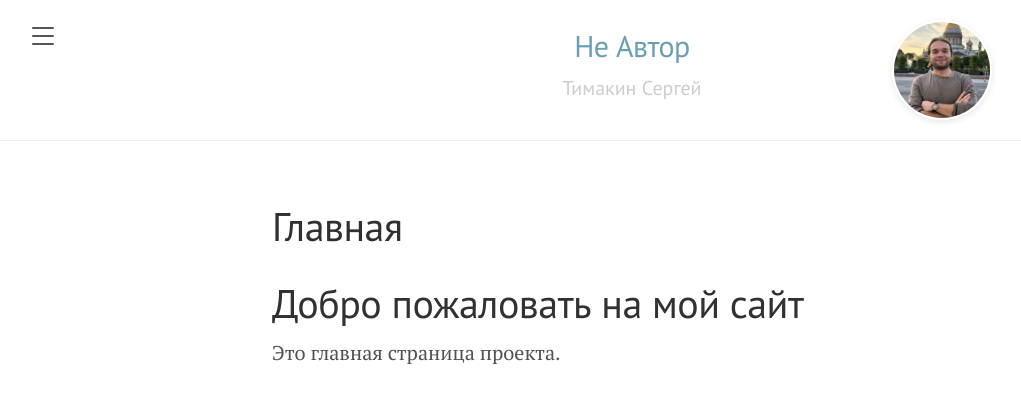
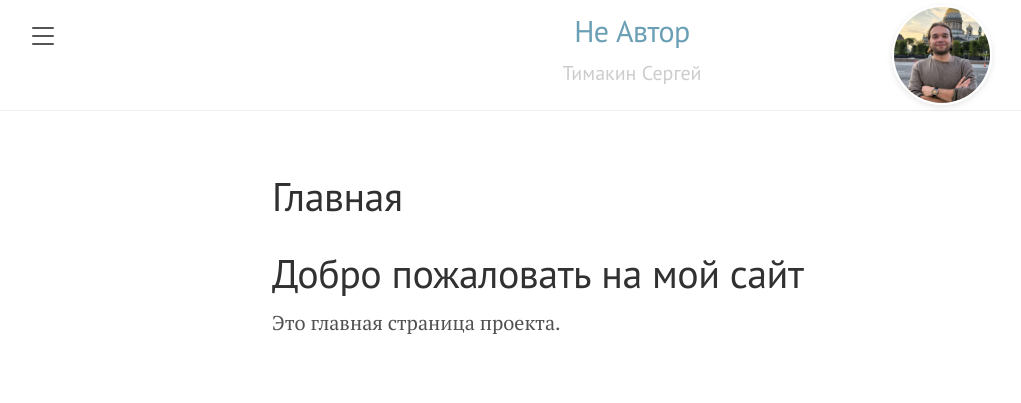
Before and after one commit to Mikrobic/lanyon, a Jekyll site: the page built from pages/index.md, in a window 1280 px wide. Shown: the top 403 px of the page, without its empty margins (8-1029 px from the left). Built offline with Jekyll 4.4.1, drawn with Linux system fonts in a browser that asks for light colours.

Commit message:
Форматирование файлов

```diff
--- a/_layouts/default.html
+++ b/_layouts/default.html
@@ -7,7 +7,7 @@
     <div class="wrap">
       <div class="masthead">
         <div class="container">
-          <div class="masthead-content" style="position: relative; min-height: 100px;">
+          <div class="masthead-content" style="position: relative; min-height: 70px;">
             <!-- Аватарка (справа) -->
             <a href="https://web.telegram.org/k/#@SergeyTimakin" class="avatar-container"
                style="position: absolute; right: 0; top: 50%; transform: translateY(-50%);">
```
